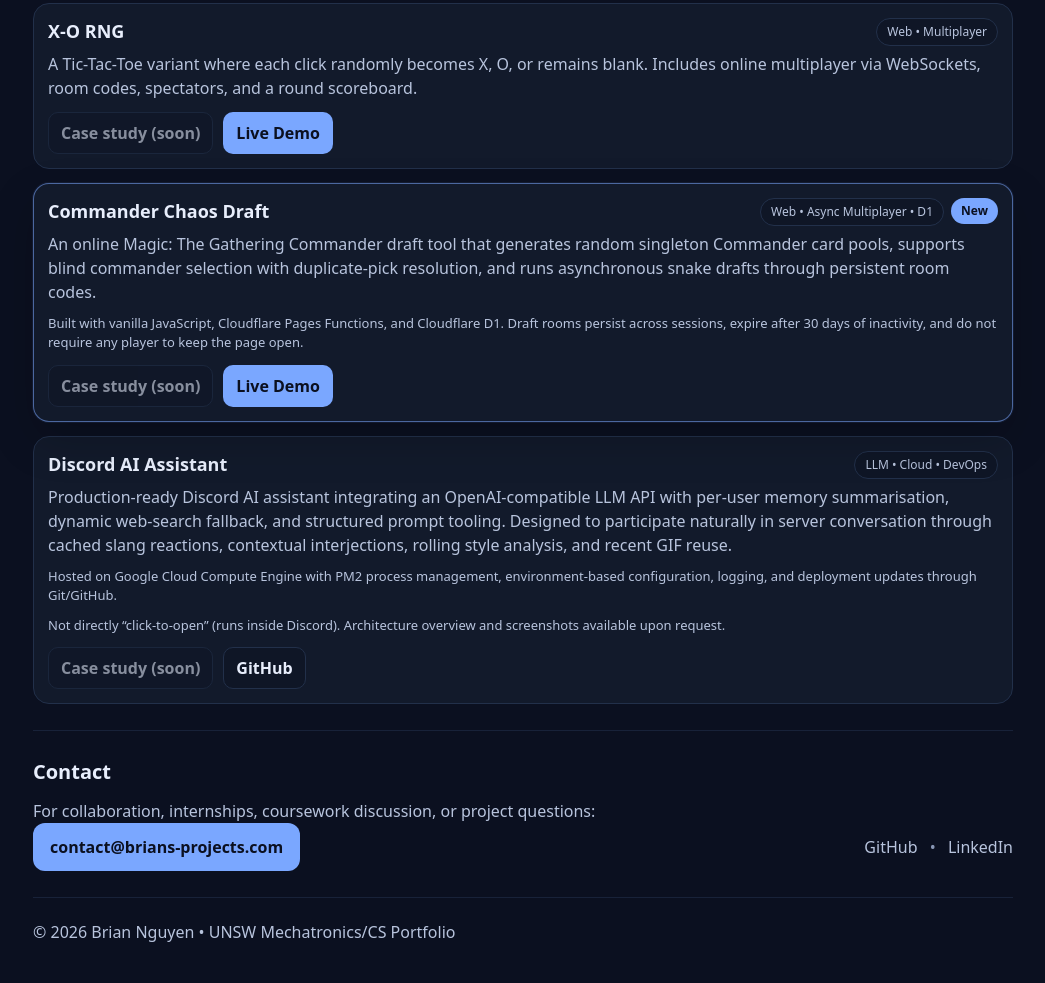
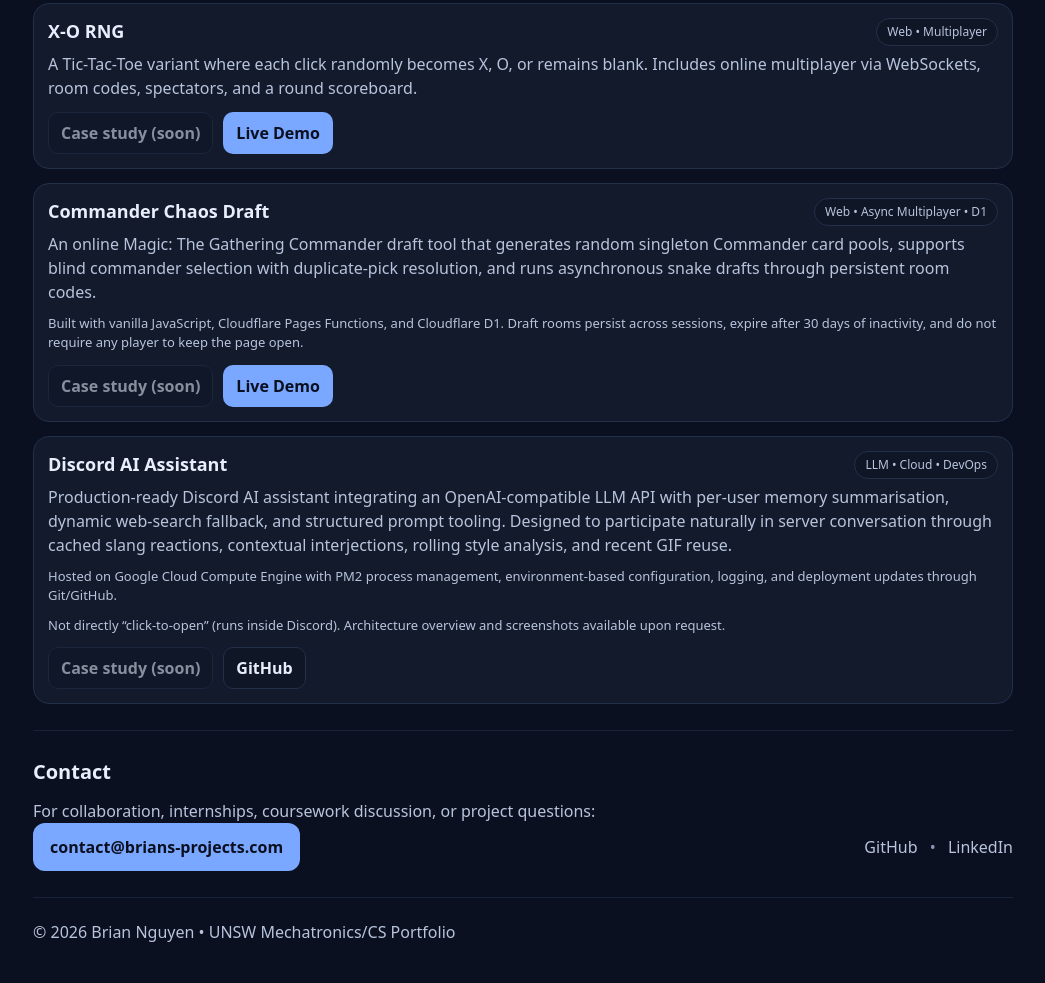
Before and after one commit to BrianPrograms/website, a website: page index.html in a window 1280 px wide. Shown: the part 2000-2983 px from the top of the page, without its empty margins (117-1162 px from the left). Drawn offline with Linux system fonts and the light colour scheme.

Commit message:
update tag to remove new

```diff
--- a/index.html
+++ b/index.html
@@ -214,7 +214,7 @@
             </div>
           </li>
 
-          <li class="card featured-project">
+          <li class="card">
             <div class="card-top">
               <a class="card-title" href="projects/commander-draft/">Commander Chaos Draft</a>
               <span class="tag">Web • Async Multiplayer • D1</span>
```
